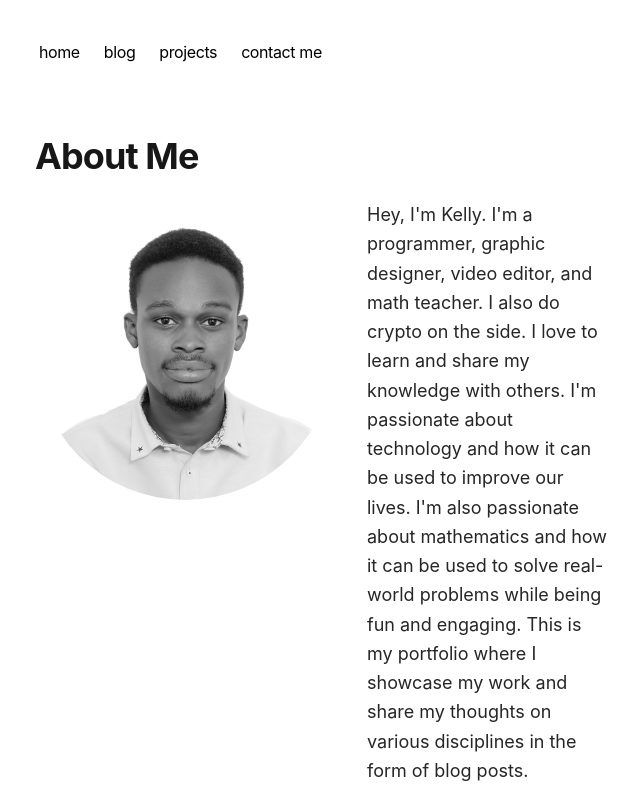
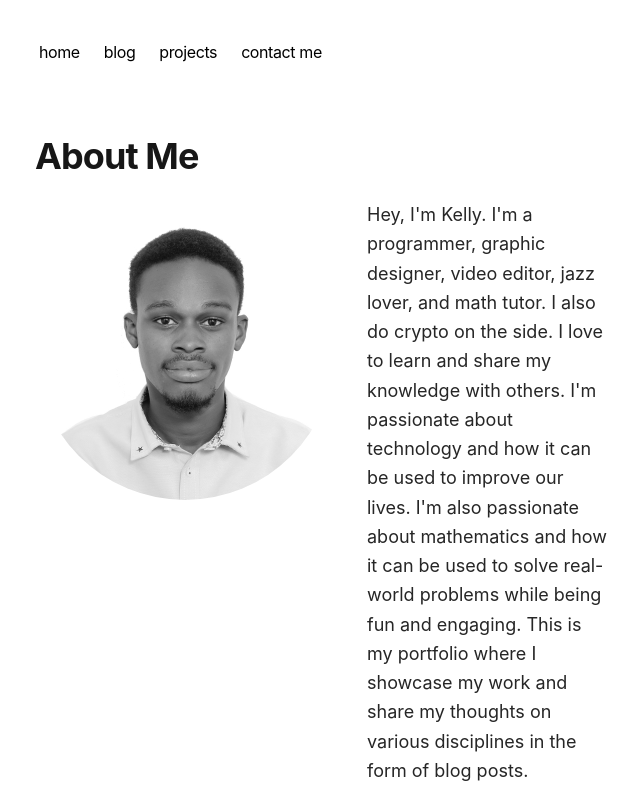
Before and after one commit to mrmorgan-i/mrimorgan, a Next.js app: page / in a window 1280 px wide. Shown: the top 800 px of the page, without its empty margins (317-957 px from the left). Built offline with nearby package versions, Linux system fonts and the light colour scheme.

Commit message:
a few changes

```diff
--- a/app/contact/page.tsx
+++ b/app/contact/page.tsx
@@ -39,7 +39,7 @@ export default function ContactPage() {
     <section>
       <h1 className="mb-8 text-2xl font-semibold tracking-tighter">Contact Me</h1>
       <p className="mb-4">
-        I'd love to hear from you! Whether you have a question, want to collaborate, or just want to say hello, feel free to reach out. Alternatively, you could send a direct email to me at codewithkelly@gmail.com.
+        I'd love to hear from you! Whether you have a question, want to collaborate, or just want to say hello, feel free to reach out. Alternatively, you could send a direct email to me at owner@mrimorgan.com.
       </p>
       <form className="space-y-4" onSubmit={handleSubmit}>
         <div>
--- a/app/page.tsx
+++ b/app/page.tsx
@@ -24,7 +24,7 @@ export default function Page() {
             />
           </div>
           <p className="text-lg text-neutral-800 dark:text-neutral-200 leading-relaxed">
-            Hey, I'm Kelly. I'm a programmer, graphic designer, video editor, and math teacher. I also do crypto on the side. I love to learn and share
+            Hey, I'm Kelly. I'm a programmer, graphic designer, video editor, jazz lover, and math tutor. I also do crypto on the side. I love to learn and share
             my knowledge with others. I'm passionate about technology and how it can be used to improve
             our lives. I'm also passionate about mathematics and how it can be used to solve real-world
             problems while being fun and engaging. This is my portfolio where I showcase my work and share my thoughts on various disciplines in the form of blog posts.
```
